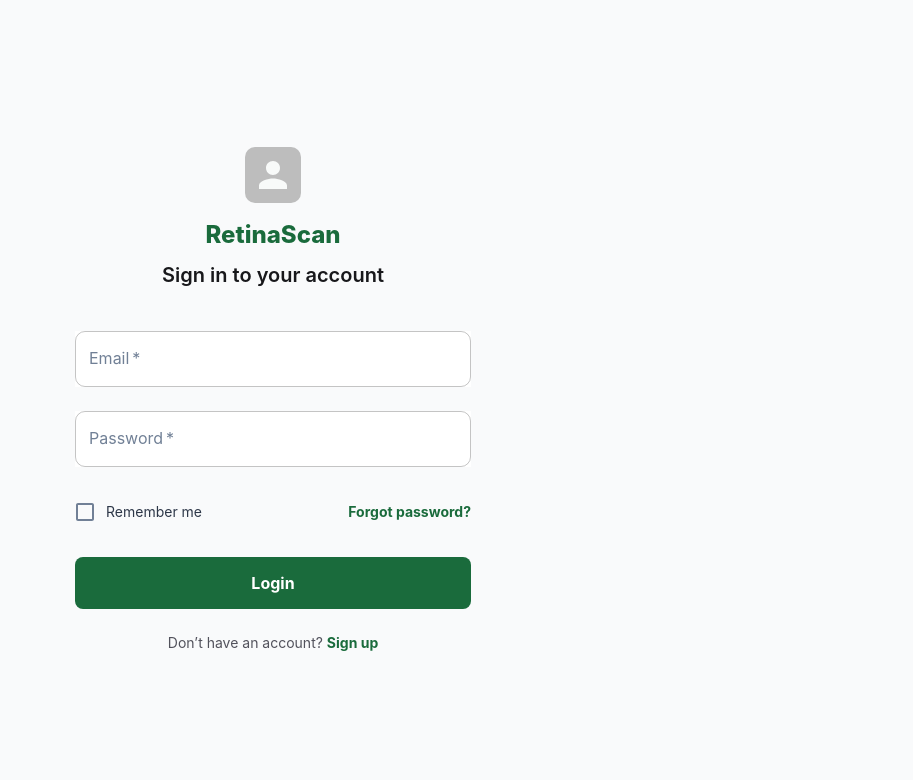
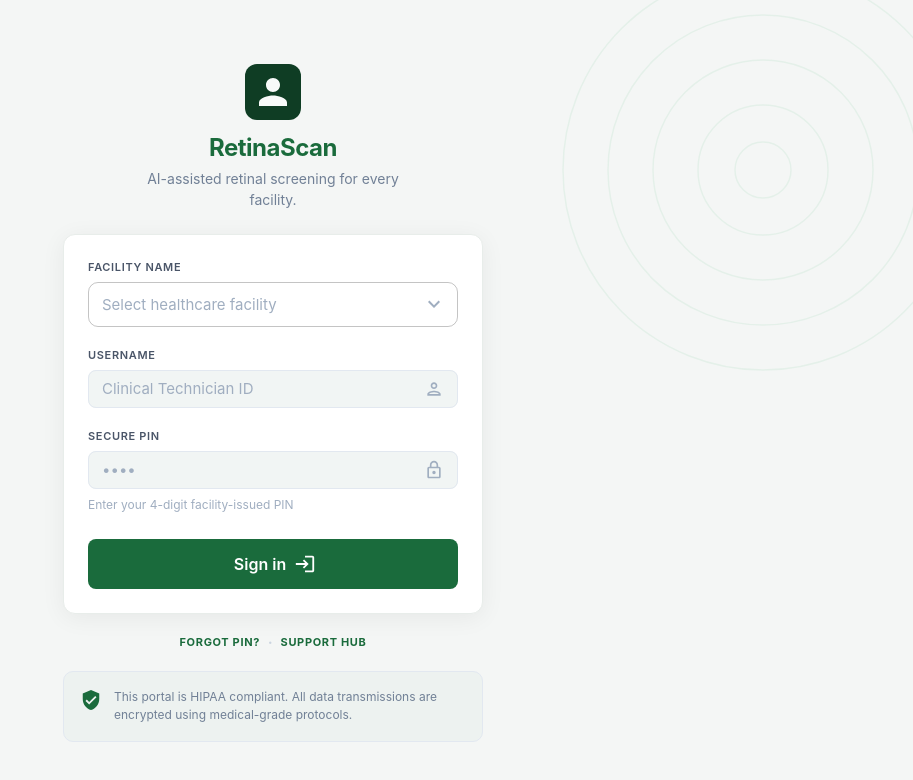
Before and after one commit to Ngumbutlar/Retinascan, a React (Vite) app in the folder web/retinascan-frontend/: page /login in a window 1280 px wide. Shown: the top 780 px of the page, without its empty margins (367-1280 px from the left). Built offline with nearby package versions, Linux system fonts and the light colour scheme.

Commit message:
FE- Modified login UI

```diff
--- a/web/retinascan-frontend/src/pages/Login.tsx
+++ b/web/retinascan-frontend/src/pages/Login.tsx
@@ -2,109 +2,394 @@ import * as React from 'react';
 import {
   Box,
   Button,
-  Checkbox,
-  FormControlLabel,
+  FormControl,
+  InputAdornment,
+  MenuItem,
+  Paper,
+  Select,
   TextField,
   Typography,
   Link as MuiLink,
-  Container,
   Avatar,
 } from '@mui/material';
+import {
+  PersonOutlined as PersonIcon,
+  LockOutlined as LockIcon,
+  Login as LoginIcon,
+  VerifiedUser as ShieldIcon,
+  KeyboardArrowDown as ChevronDownIcon,
+} from '@mui/icons-material';
 import { Link as RouterLink, useNavigate } from 'react-router-dom';
+
+const FACILITIES = [
+  'Central Valley Eye Clinic',
+  'Northside Community Health',
+  'Riverside Medical Center',
+];
+
+const fieldLabelSx = {
+  display: 'block',
+  fontSize: '0.6875rem',
+  fontWeight: 600,
+  letterSpacing: '0.06em',
+  color: '#4A5568',
+  textTransform: 'uppercase' as const,
+  mb: 0.75,
+};
+
+const inputSx = {
+  '& .MuiOutlinedInput-root': {
+    backgroundColor: '#F1F5F4',
+    borderRadius: '8px',
+    fontSize: '0.9375rem',
+    '& fieldset': {
+      borderColor: '#E2E8F0',
+    },
+    '&:hover fieldset': {
+      borderColor: '#C8E6D4',
+    },
+    '&.Mui-focused fieldset': {
+      borderColor: '#1A6B3C',
+      borderWidth: '1px',
+    },
+  },
+  '& .MuiOutlinedInput-input::placeholder': {
+    color: '#A0AEC0',
+    opacity: 1,
+  },
+  '& .MuiSelect-select': {
+    color: '#718096',
+  },
+};
+
+function FieldLabel({ children }: { children: React.ReactNode }) {
+  return (
+    <Typography component="label" sx={fieldLabelSx}>
+      {children}
+    </Typography>
+  );
+}
+
+function BackgroundWatermark() {
+  return (
+    <Box
+      aria-hidden
+      sx={{
+        position: 'absolute',
+        top: { xs: -60, md: -40 },
+        right: { xs: -100, md: -60 },
+        width: { xs: 320, md: 420 },
+        height: { xs: 320, md: 420 },
+        pointerEvents: 'none',
+        opacity: 0.35,
+        color: '#C8E6D4',
+      }}
+    >
+      <svg viewBox="0 0 420 420" fill="none" xmlns="http://www.w3.org/2000/svg" width="100%" height="100%">
+        <circle cx="210" cy="210" r="200" stroke="currentColor" strokeWidth="1.5" />
+        <circle cx="210" cy="210" r="155" stroke="currentColor" strokeWidth="1.5" />
+        <circle cx="210" cy="210" r="110" stroke="currentColor" strokeWidth="1.5" />
+        <circle cx="210" cy="210" r="65" stroke="currentColor" strokeWidth="1.5" />
+        <circle cx="210" cy="210" r="28" stroke="currentColor" strokeWidth="1.5" />
+      </svg>
+    </Box>
+  );
+}
 
 export default function Login() {
   const navigate = useNavigate();
+  const [facility, setFacility] = React.useState('');
+  const [username, setUsername] = React.useState('');
+  const [pin, setPin] = React.useState('');
+
+  const handlePinChange = (event: React.ChangeEvent<HTMLInputElement>) => {
+    const digits = event.target.value.replace(/\D/g, '').slice(0, 4);
+    setPin(digits);
+  };
 
   const handleSubmit = (event: React.FormEvent<HTMLFormElement>) => {
     event.preventDefault();
-    // Mock login redirect
     navigate('/');
   };
 
   return (
     <Box
-      className="min-h-screen flex items-center justify-center bg-gray-50"
-      sx={{ py: 12, px: 4 }}
+      sx={{
+        position: 'relative',
+        minHeight: '100vh',
+        display: 'flex',
+        alignItems: 'center',
+        justifyContent: 'center',
+        backgroundColor: '#F4F6F5',
+        overflow: 'hidden',
+        py: { xs: 6, sm: 8 },
+        px: 2,
+      }}
     >
-      <Container maxWidth="xs">
-        <form onSubmit={handleSubmit} className="flex flex-col gap-6">
-          {/* Branding Section */}
-          <Box className="flex flex-col items-center gap-2 mb-4">
+      <BackgroundWatermark />
+
+      <Box
+        component="main"
+        sx={{
+          position: 'relative',
+          zIndex: 1,
+          width: '100%',
+          maxWidth: 420,
+          display: 'flex',
+          flexDirection: 'column',
+          alignItems: 'center',
+        }}
+      >
+        {/* Branding */}
+        <Box sx={{ display: 'flex', flexDirection: 'column', alignItems: 'center', mb: 3 }}>
           <Avatar
             src="/favicon.ico"
-              sx={{ width: 56, height: 56, mb: 1 }}
             variant="rounded"
+            sx={{
+              width: 56,
+              height: 56,
+              mb: 1.5,
+              bgcolor: 'primary.dark',
+              borderRadius: '12px',
+            }}
           />
-            <Typography variant="h5" sx={{ fontWeight: 800, color: 'primary.main' }}>
+          <Typography
+            variant="h5"
+            sx={{
+              fontWeight: 700,
+              color: 'primary.main',
+              fontSize: '1.5rem',
+              letterSpacing: '-0.02em',
+            }}
+          >
             RetinaScan
           </Typography>
-            <Typography variant="h6" className="text-zinc-900" sx={{ fontWeight: 600 }}>
-              Sign in to your account
+          <Typography
+            variant="body2"
+            sx={{
+              mt: 0.5,
+              color: 'text.secondary',
+              textAlign: 'center',
+              fontSize: '0.875rem',
+              maxWidth: 280,
+              lineHeight: 1.5,
+            }}
+          >
+            AI-assisted retinal screening for every facility.
           </Typography>
         </Box>
 
+        {/* Login card */}
+        <Paper
+          component="form"
+          onSubmit={handleSubmit}
+          elevation={0}
+          sx={{
+            width: '100%',
+            p: { xs: 2.5, sm: 3 },
+            borderRadius: '12px',
+            backgroundColor: '#FFFFFF',
+            boxShadow: '0 4px 24px rgba(0, 0, 0, 0.06)',
+            border: '1px solid #E8EDEA',
+          }}
+        >
+          <Box sx={{ display: 'flex', flexDirection: 'column', gap: 2.5 }}>
+            <Box>
+              <FieldLabel>Facility name</FieldLabel>
+              <FormControl fullWidth size="small">
+                <Select
+                  displayEmpty
+                  value={facility}
+                  onChange={(e) => setFacility(e.target.value)}
+                  name="facility"
+                  required
+                  IconComponent={ChevronDownIcon}
+                  renderValue={(selected) => {
+                    if (!selected) {
+                      return (
+                        <Typography component="span" sx={{ color: '#A0AEC0', fontSize: '0.9375rem' }}>
+                          Select healthcare facility
+                        </Typography>
+                      );
+                    }
+                    return selected;
+                  }}
+                  sx={{
+                    ...inputSx,
+                    '& .MuiSelect-select': {
+                      py: 1.375,
+                      color: facility ? 'text.primary' : '#A0AEC0',
+                    },
+                    '& .MuiSelect-icon': {
+                      color: '#A0AEC0',
+                      right: 12,
+                    },
+                  }}
+                >
+                  {FACILITIES.map((name) => (
+                    <MenuItem key={name} value={name}>
+                      {name}
+                    </MenuItem>
+                  ))}
+                </Select>
+              </FormControl>
+            </Box>
+
+            <Box>
+              <FieldLabel>Username</FieldLabel>
               <TextField
                 fullWidth
-            label="Email"
-            name="email"
-            type="email"
-            variant="outlined"
+                size="small"
+                name="username"
+                placeholder="Clinical Technician ID"
+                value={username}
+                onChange={(e) => setUsername(e.target.value)}
                 required
-            className="bg-white"
+                sx={inputSx}
+                slotProps={{
+                  input: {
+                    endAdornment: (
+                      <InputAdornment position="end">
+                        <PersonIcon sx={{ fontSize: 20, color: '#A0AEC0' }} />
+                      </InputAdornment>
+                    ),
+                  },
+                }}
               />
+            </Box>
 
+            <Box>
+              <FieldLabel>Secure PIN</FieldLabel>
               <TextField
                 fullWidth
-            label="Password"
-            name="password"
+                size="small"
+                name="pin"
                 type="password"
-            variant="outlined"
+                placeholder="••••"
+                value={pin}
+                onChange={handlePinChange}
                 required
-            className="bg-white"
+                sx={inputSx}
+                slotProps={{
+                  htmlInput: {
+                    maxLength: 4,
+                    inputMode: 'numeric',
+                    pattern: '[0-9]*',
+                  },
+                  input: {
+                    endAdornment: (
+                      <InputAdornment position="end">
+                        <LockIcon sx={{ fontSize: 20, color: '#A0AEC0' }} />
+                      </InputAdornment>
+                    ),
+                  },
+                }}
               />
-
-          <div className="flex items-center justify-between">
-            <FormControlLabel
-              control={<Checkbox name="remember" color="primary" />}
-              label={<Typography variant="body2">Remember me</Typography>}
-            />
-            <MuiLink
-              component={RouterLink}
-              to="/forgot-password"
-              variant="body2"
-              sx={{ fontWeight: 700, textDecoration: 'none' }}
+              <Typography
+                variant="caption"
+                sx={{ display: 'block', mt: 0.75, color: '#A0AEC0', fontSize: '0.75rem' }}
               >
-              Forgot password?
-            </MuiLink>
-          </div>
+                Enter your 4-digit facility-issued PIN
+              </Typography>
+            </Box>
 
             <Button
               type="submit"
               variant="contained"
               fullWidth
               size="large"
+              endIcon={<LoginIcon sx={{ fontSize: 20 }} />}
               sx={{
-              py: 1.5,
+                mt: 0.5,
+                py: 1.375,
+                fontSize: '1rem',
+                fontWeight: 600,
+                borderRadius: '8px',
                 textTransform: 'none',
-              fontWeight: 700,
-              fontSize: '1rem'
+                backgroundColor: 'primary.main',
+                boxShadow: 'none',
+                '&:hover': {
+                  backgroundColor: 'primary.dark',
+                  boxShadow: '0 4px 12px rgba(26, 107, 60, 0.25)',
+                },
               }}
             >
-            Login
+              Sign in
             </Button>
+          </Box>
+        </Paper>
 
-          <Typography variant="body2" className="text-center text-zinc-600">
-            Don’t have an account?{' '}
+        {/* Footer links */}
+        <Box
+          sx={{
+            display: 'flex',
+            alignItems: 'center',
+            justifyContent: 'center',
+            gap: 1,
+            mt: 2.5,
+          }}
+        >
           <MuiLink
             component={RouterLink}
-              to="/signup"
-              sx={{ fontWeight: 700, textDecoration: 'none' }}
+            to="/forgot-pin"
+            underline="none"
+            sx={{
+              fontSize: '0.6875rem',
+              fontWeight: 700,
+              letterSpacing: '0.06em',
+              color: 'primary.main',
+              textTransform: 'uppercase',
+            }}
           >
-              Sign up
+            Forgot PIN?
           </MuiLink>
+          <Typography component="span" sx={{ color: '#CBD5E0', fontSize: '0.5rem' }}>
+            •
           </Typography>
-        </form>
-      </Container>
+          <MuiLink
+            component={RouterLink}
+            to="/support"
+            underline="none"
+            sx={{
+              fontSize: '0.6875rem',
+              fontWeight: 700,
+              letterSpacing: '0.06em',
+              color: 'primary.main',
+              textTransform: 'uppercase',
+            }}
+          >
+            Support hub
+          </MuiLink>
+        </Box>
+
+        {/* HIPAA compliance */}
+        <Box
+          sx={{
+            display: 'flex',
+            alignItems: 'flex-start',
+            gap: 1.5,
+            mt: 2.5,
+            p: 2,
+            width: '100%',
+            borderRadius: '10px',
+            backgroundColor: '#EDF2F0',
+            border: '1px solid #E2E8F0',
+          }}
+        >
+          <ShieldIcon sx={{ fontSize: 22, color: 'primary.main', flexShrink: 0, mt: 0.125 }} />
+          <Typography
+            variant="caption"
+            sx={{
+              color: '#718096',
+              fontSize: '0.75rem',
+              lineHeight: 1.55,
+            }}
+          >
+            This portal is HIPAA compliant. All data transmissions are encrypted using
+            medical-grade protocols.
+          </Typography>
+        </Box>
+      </Box>
     </Box>
   );
 }
```
Lines whose indentation alone changed are shown as unchanged.
